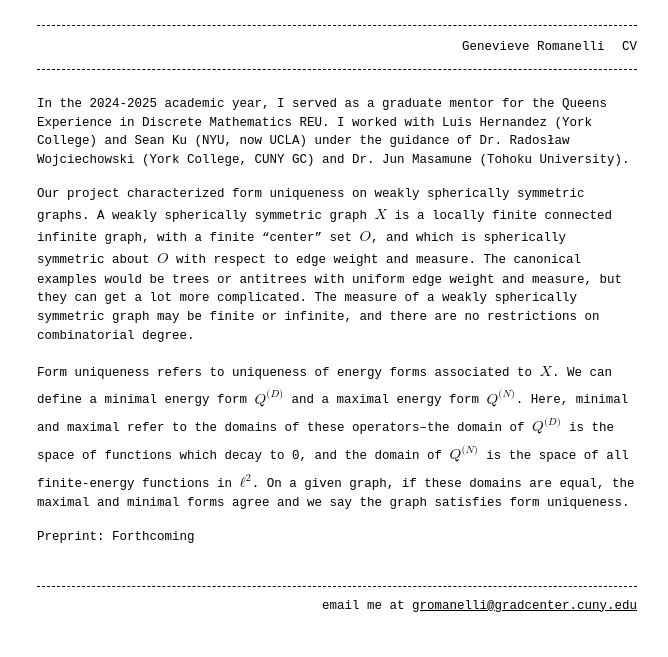
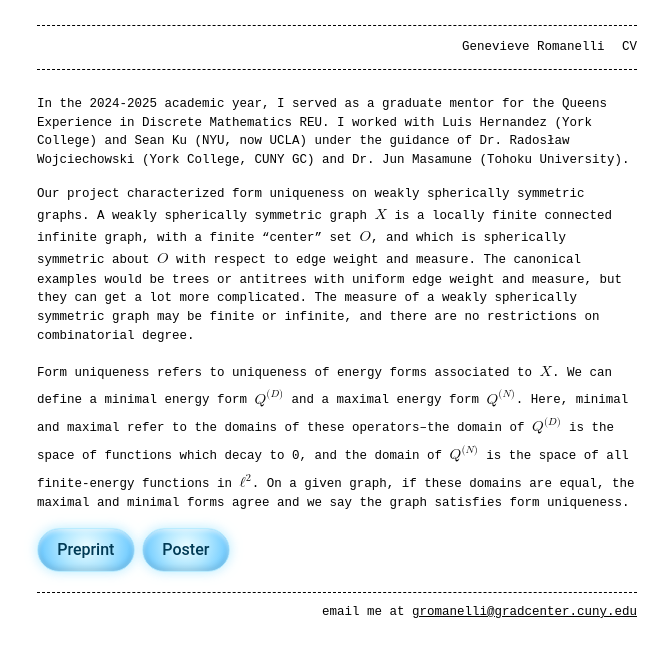
Before and after one commit to giromanelli/giromanelli.github.io, a Jekyll site: the page built from _posts/2025-06-19-form-uniqueness.markdown, in a window 1280 px wide. Shown: the top 657 px of the page, without its empty margins (303-971 px from the left). Built offline with Jekyll 4.4.1, drawn with Linux system fonts in a browser that asks for light colours.

Commit message:
Update to form uniqueness post

```diff
--- /dev/null
+++ b/_includes/fa_button.html
@@ -0,0 +1,4 @@
+<a class="fa-button {% if include.variant %}fa-{{ include.variant }}{% endif %}"
+   href="{{ include.url }}">
+  {{ include.text }}
+</a>
--- a/_includes/head.html
+++ b/_includes/head.html
@@ -47,4 +47,5 @@
     ]
   }
   </script>
+
 </head>
--- a/_posts/2025-06-19-form-uniqueness.markdown
+++ b/_posts/2025-06-19-form-uniqueness.markdown
@@ -11,6 +11,4 @@ Our project characterized form uniqueness on weakly spherically symmetric graphs
 
 Form uniqueness refers to uniqueness of energy forms associated to \\(X\\). We can define a minimal energy form \\(Q^{(D)}\\) and a maximal energy form \\(Q^{(N)}\\). Here, minimal and maximal refer to the domains of these operators--the domain of \\(Q^{(D)}\\) is the space of functions which decay to 0, and the domain of \\(Q^{(N)}\\) is the space of all finite-energy functions in \\(\ell^2\\). On a given graph, if these domains are equal, the maximal and minimal forms agree and we say the graph satisfies form uniqueness.
 
-Preprint: Forthcoming
-<!-- [Slides](/assets/pdfs/Converge_Presentation.pdf) as presented at Converge 2025 -->
-<!-- [Poster](/assets/pdfs/Fractals_8_Poster.pdf) as presented at Fractals 8 -->
+<a href="https://arxiv.org/abs/2509.22967" class="fa-button">Preprint</a> <a href="/assets/pdfs/Fractals_8_Poster.pdf" class="fa-button">Poster</a>
--- a/assets/main.scss
+++ b/assets/main.scss
@@ -26,3 +26,58 @@
 	padding: 1.75px;                   // Tight padding
 	box-shadow: 0 0 8px #00ffff88;  // Subtle glow, 50% transparent
   }
+
+  .fa-button {
+  /* Pyramid gradient colors */
+  --fa-light: #e8fbff;   /* center highlight */
+  --fa-mid:   #aee6ff;   /* mid-tones */
+  --fa-dark:  #57c0ff;   /* edges */
+  --fa-text:  #003a55;
+  --fa-glow: rgba(160, 230, 255, 0.75);
+
+  display: inline-flex;              /* centers text */
+  align-items: center;               /* vertically center */
+  justify-content: center;           /* horizontally center */
+
+  padding: 0.55rem 1.2rem;
+  border-radius: 1.6rem;
+  text-decoration: none;
+  font-family: "Roboto", Verdana, sans-serif;
+  font-weight: 500;
+  font-size: 1rem;
+  color: var(--fa-text);
+
+  border: 1px solid #b9ecff;
+
+  /* Pyramid-style gradient */
+  background: radial-gradient(
+      circle at 50% 40%,          /* highlight slightly above vertical center */
+      var(--fa-light) 0%,
+      var(--fa-mid) 45%,
+      var(--fa-dark) 100%
+  );
+
+  box-shadow:
+    0 0 12px var(--fa-glow),
+    inset 0 2px 4px rgba(255, 255, 255, 0.6),  /* glossy top glow */
+    inset 0 -3px 6px rgba(0, 0, 0, 0.12);      /* bottom shadow */
+
+  transition:
+    transform 0.15s ease,
+    filter 0.15s ease,
+    box-shadow 0.15s ease;
+}
+
+.fa-button:hover {
+  transform: translateY(-2px) scale(1.03);
+  filter: brightness(1.07);
+  box-shadow:
+    0 0 16px var(--fa-glow),
+    inset 0 2px 5px rgba(255, 255, 255, 0.65),
+    inset 0 -3px 6px rgba(0, 0, 0, 0.14);
+}
+
+.fa-button:active {
+  transform: scale(0.96);
+  filter: brightness(0.93);
+}
--- /dev/null
+++ b/googleb6d75a567ad46596.html
@@ -0,0 +1 @@
+google-site-verification: googleb6d75a567ad46596.html
--- a/index.markdown
+++ b/index.markdown
@@ -5,4 +5,4 @@
 title: "Genevieve Romanelli"
 layout: home
 ---
-| ![me at JMM 2024!](assets/images/headshot_JMM.jpg){: .bio-pic } | Hello! My name is Genevieve (Vievie) Romanelli. I'm an incoming second-year math PhD student at CUNY Graduate Center. I like doing smooth math in places it doesn't really belong (currently, characterizing properties of energy forms on graphs with just enough structure). |
+| ![me at JMM 2024!](assets/images/headshot_JMM.jpg){: .bio-pic } | Hello! My name is Genevieve (Vievie) Romanelli. I'm a second-year math PhD student at CUNY Graduate Center. I like doing smooth math in places it doesn't really belong. Right now, I'm reading about discrete Dirichlet forms, phase retrieval, and singular integral operators. |
```
Also changed, not shown: _config.yml (+17 -5 lines), _includes/tracker.html (+6 -3 lines), LICENSE.txt (added), 2 other files.
